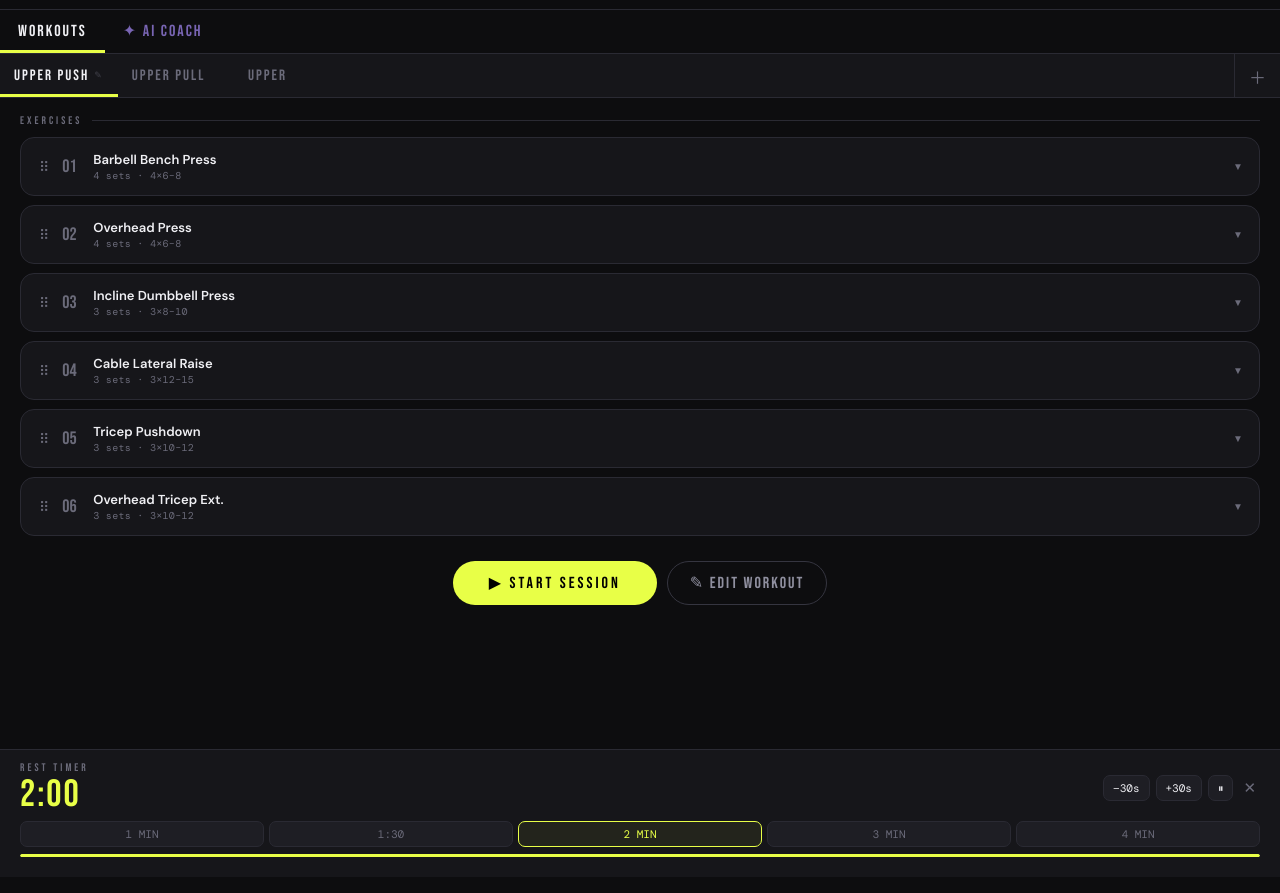
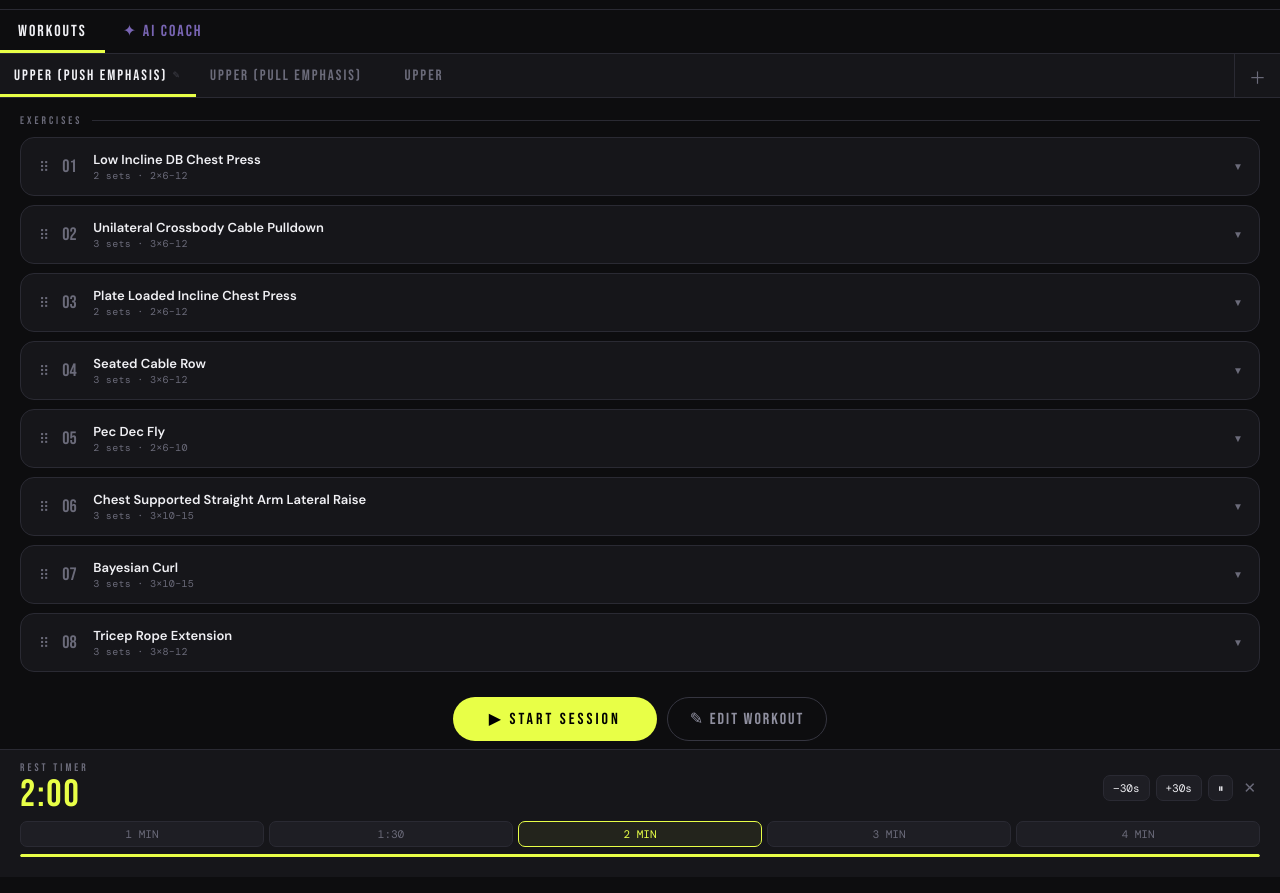
Before and after one commit to davechenko/lift-app, a plain HTML site: page index.html in a window 1280 px wide. Shown: the part 51-944 px from the top of the page. Before the commit the page ends 808 px from the top, so only its background shows below. Drawn offline with nearby package versions, Linux system fonts and the light colour scheme.

Commit message:
index.html

```diff
--- a/index.html
+++ b/index.html
@@ -404,39 +404,56 @@ input[type=number]::-webkit-outer-spin-button,input[type=number]::-webkit-inner-
 <script>
 // ── LIBRARY ──────────────────────────────────────────────
 const LIB=[
+  // Push
   {id:'bp',name:'Barbell Bench Press',cat:'Push',tag:'4×6–8'},
   {id:'ohp',name:'Overhead Press',cat:'Push',tag:'4×6–8'},
   {id:'incdb',name:'Incline Dumbbell Press',cat:'Push',tag:'3×8–10'},
+  {id:'low_inc_db',name:'Low Incline DB Chest Press',cat:'Push',tag:'2×6–12'},
+  {id:'plate_inc',name:'Plate Loaded Incline Chest Press',cat:'Push',tag:'2×6–12'},
+  {id:'plate_cp',name:'Plate Loaded Chest Press',cat:'Push',tag:'3×6–12'},
+  {id:'inc_smith',name:'Incline Smith Press',cat:'Push',tag:'3×6–12'},
   {id:'dips',name:'Weighted Dips',cat:'Push',tag:'3×8–10'},
   {id:'cfly',name:'Cable Chest Fly',cat:'Push',tag:'3×12–15'},
-  {id:'pecdec',name:'Pec Deck',cat:'Push',tag:'3×12–15'},
+  {id:'pecdec',name:'Pec Dec Fly',cat:'Push',tag:'2×6–10'},
   {id:'cgbp',name:'Close-Grip Bench Press',cat:'Push',tag:'3×8–10'},
+  // Pull
   {id:'pullup',name:'Weighted Pull-Up',cat:'Pull',tag:'4×5–8'},
   {id:'br',name:'Barbell Row',cat:'Pull',tag:'4×6–8'},
-  {id:'csr',name:'Cable Seated Row',cat:'Pull',tag:'3×10–12'},
-  {id:'lat',name:'Lat Pulldown',cat:'Pull',tag:'3×10–12'},
+  {id:'seal_row',name:'Barbell Seal Row',cat:'Pull',tag:'2×5–10'},
+  {id:'csr',name:'Seated Cable Row',cat:'Pull',tag:'3×6–12'},
+  {id:'lat',name:'Lat Pulldown',cat:'Pull',tag:'2×6–12'},
+  {id:'uni_lat',name:'Unilateral Crossbody Cable Pulldown',cat:'Pull',tag:'3×6–12'},
+  {id:'inc_lat_po',name:'Incline Cable Lat Pullover',cat:'Pull',tag:'2×12–15'},
   {id:'dbrow',name:'Dumbbell Row',cat:'Pull',tag:'3×10–12'},
   {id:'trow',name:'T-Bar Row',cat:'Pull',tag:'3×8–10'},
   {id:'shrug',name:'Barbell Shrug',cat:'Pull',tag:'3×10–12'},
+  // Shoulders
   {id:'lrise',name:'Cable Lateral Raise',cat:'Shoulders',tag:'3×12–15'},
+  {id:'cs_lrise',name:'Chest Supported Straight Arm Lateral Raise',cat:'Shoulders',tag:'3×10–15'},
   {id:'fraise',name:'Front Raise',cat:'Shoulders',tag:'3×12–15'},
-  {id:'facep',name:'Face Pull',cat:'Shoulders',tag:'3×15–20'},
+  {id:'facep',name:'Face Pull',cat:'Shoulders',tag:'3×8–12'},
   {id:'rrdelt',name:'Rear Delt Fly',cat:'Shoulders',tag:'3×12–15'},
   {id:'arnprs',name:'Arnold Press',cat:'Shoulders',tag:'3×10–12'},
   {id:'dbohp',name:'DB Shoulder Press',cat:'Shoulders',tag:'3×10–12'},
+  // Arms
   {id:'dbcurl',name:'Dumbbell Curl',cat:'Arms',tag:'3×10–12'},
   {id:'hcurl',name:'Hammer Curl',cat:'Arms',tag:'3×10–12'},
-  {id:'prcurl',name:'Preacher Curl',cat:'Arms',tag:'3×10–12'},
+  {id:'prcurl',name:'Preacher Curl',cat:'Arms',tag:'3×8–12'},
+  {id:'bayesian',name:'Bayesian Curl',cat:'Arms',tag:'3×10–15'},
   {id:'cbcurl',name:'Cable Curl',cat:'Arms',tag:'3×12–15'},
   {id:'incurl',name:'Incline DB Curl',cat:'Arms',tag:'3×10–12'},
   {id:'tpd',name:'Tricep Pushdown',cat:'Arms',tag:'3×10–12'},
+  {id:'tri_rope',name:'Tricep Rope Extension',cat:'Arms',tag:'3×8–12'},
+  {id:'tri_katana',name:'Triceps Katana Extension',cat:'Arms',tag:'3×10–15'},
   {id:'ohtri',name:'Overhead Tricep Ext.',cat:'Arms',tag:'3×10–12'},
   {id:'skulls',name:'Skull Crushers',cat:'Arms',tag:'3×10–12'},
+  // Core
   {id:'plank',name:'Plank Hold',cat:'Core',tag:'3×60s'},
   {id:'crnch',name:'Cable Crunch',cat:'Core',tag:'3×15–20'},
   {id:'llift',name:'Leg Raise',cat:'Core',tag:'3×15'},
   {id:'abwhl',name:'Ab Wheel Rollout',cat:'Core',tag:'3×10–12'},
   {id:'stwist',name:'Russian Twist',cat:'Core',tag:'3×20'},
+  // Legs
   {id:'squat',name:'Back Squat',cat:'Legs',tag:'4×5–6'},
   {id:'rdl',name:'Romanian Deadlift',cat:'Legs',tag:'4×6–8'},
   {id:'dl',name:'Conventional Deadlift',cat:'Legs',tag:'4×4–6'},
@@ -446,6 +463,7 @@ const LIB=[
   {id:'hipthst',name:'Hip Thrust',cat:'Legs',tag:'3×10–12'},
   {id:'stcalf',name:'Standing Calf Raise',cat:'Legs',tag:'4×12–15'},
   {id:'secalf',name:'Seated Calf Raise',cat:'Legs',tag:'3×15–20'},
+  // Accessories
   {id:'wrlext',name:'Wrist Roller',cat:'Accessories',tag:'3×sets'},
   {id:'farmrs',name:"Farmer's Walk",cat:'Accessories',tag:'3×40m'},
   {id:'deadhn',name:'Dead Hang',cat:'Accessories',tag:'3×30–60s'},
@@ -459,14 +477,36 @@ function load(){try{return JSON.parse(localStorage.getItem('lift7')||'{}')}catch
 function save(){localStorage.setItem('lift7',JSON.stringify(S))}
 let S=load();
 if(!S.programs)S.programs=[
-  {id:'push',label:'Upper Push',exercises:['bp','ohp','incdb','lrise','tpd','ohtri']},
-  {id:'pull',label:'Upper Pull',exercises:['pullup','br','csr','facep','dbcurl','hcurl']},
+  {id:'push',label:'Upper (Push Emphasis)',exercises:['low_inc_db','uni_lat','plate_inc','csr','pecdec','cs_lrise','bayesian','tri_rope']},
+  {id:'pull',label:'Upper (Pull Emphasis)',exercises:['seal_row','inc_smith','lat','plate_cp','inc_lat_po','facep','prcurl','tri_katana']},
   {id:'upper',label:'Upper',exercises:[]},
 ];
+// Set count overrides for your programs
+if(!S.exSets)S.exSets={};
+if(Object.keys(S.exSets).length===0){
+  // Push emphasis set counts
+  S.exSets['low_inc_db']=2;
+  S.exSets['uni_lat']=3;
+  S.exSets['plate_inc']=2;
+  S.exSets['csr']=3;
+  S.exSets['pecdec']=2;
+  S.exSets['cs_lrise']=3;
+  S.exSets['bayesian']=3;
+  S.exSets['tri_rope']=3;
+  // Pull emphasis set counts
+  S.exSets['seal_row']=2;
+  S.exSets['inc_smith']=3;
+  S.exSets['lat']=2;
+  S.exSets['plate_cp']=3;
+  S.exSets['inc_lat_po']=2;
+  S.exSets['facep']=3;
+  S.exSets['prcurl']=3;
+  S.exSets['tri_katana']=3;
+}
 if(!S.customs)S.customs=[];
 if(!S.history)S.history=[];
 if(!S.exNotes)S.exNotes={};
-if(!S.exSets)S.exSets={};
+
 if(!S.goals)S.goals='';
 if(!S.chatHistory)S.chatHistory=[];
 save();
```
